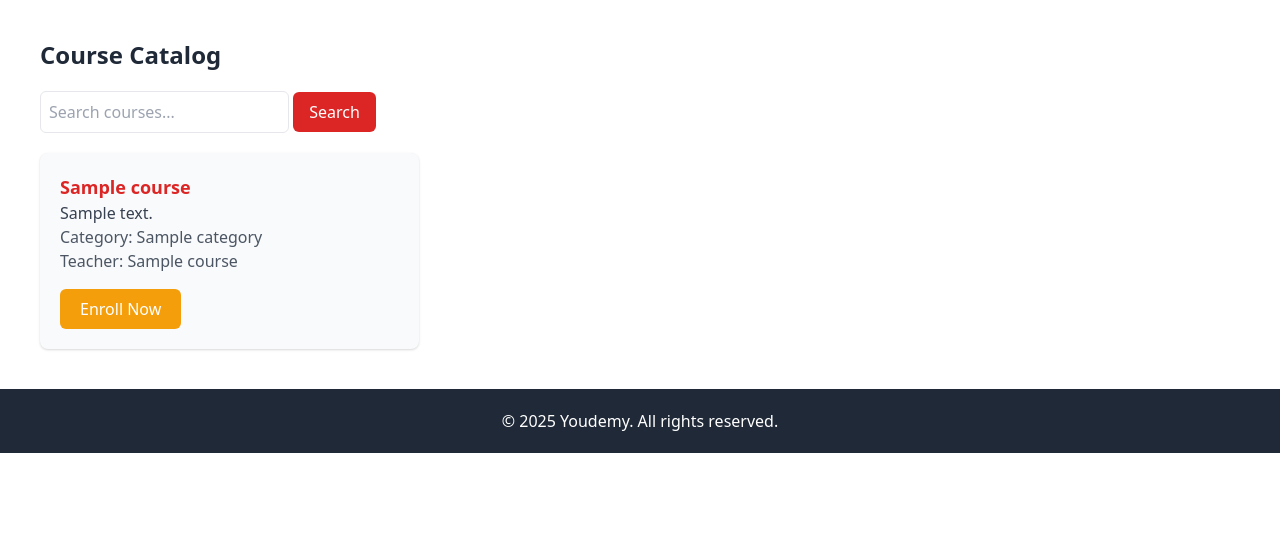
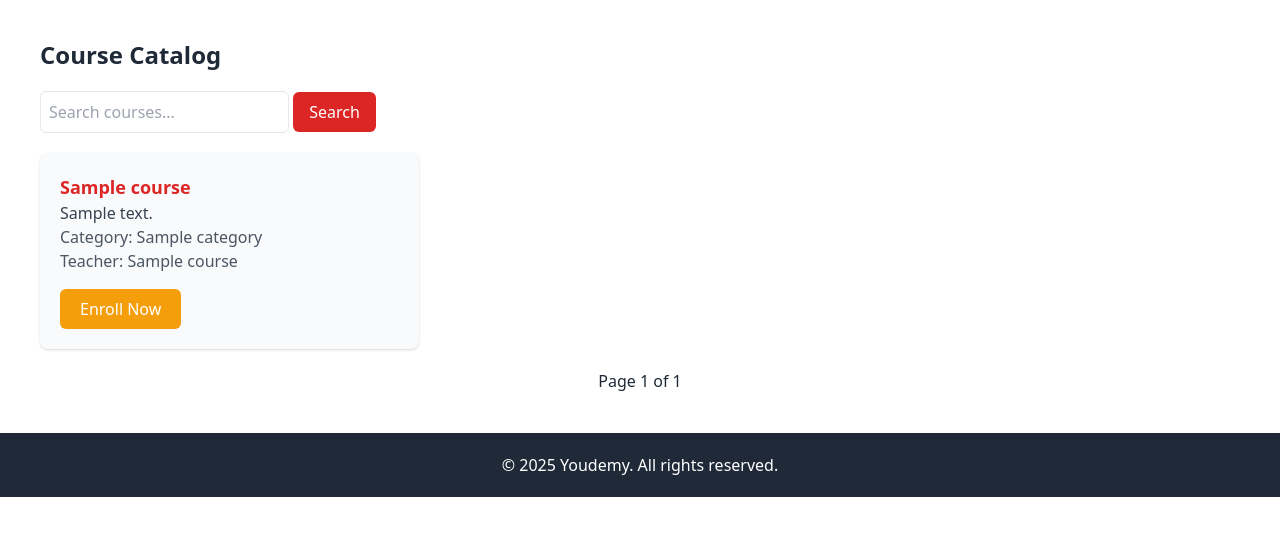
Before and after one commit to Youcode-Classe-E-2024-2025/oumaima_aitsaid_Udemy, a PHP site: template Views/courseListView.php in a window 1280 px wide. Shown: the part 61-597 px from the top of the page. Run offline with PHP 8.4, Linux system fonts and the light colour scheme; the template is opened without the code that fills it: most values are stand-ins (such as "Sample title", 1, 10 or a date in 2020).

Commit message:
ajouter pafination in course list view

```diff
--- a/Views/courseListView.php
+++ b/Views/courseListView.php
@@ -45,7 +45,19 @@
             </div>
 
             <!--------------------------------------------- Pagination ------------------------------------------------------->
+            <div class="mt-5 flex justify-center space-x-4">
+                <?php if ($currentPage > 1): ?>
+                    <a href="?action=courses&page=1<?= isset($_GET['search']) ? '&search=' . urlencode($_GET['search']) : '' ?>" class="text-red-600 hover:text-red-800">First</a>
+                    <a href="?action=courses&page=<?= $currentPage - 1 ?><?= isset($_GET['search']) ? '&search=' . urlencode($_GET['search']) : '' ?>" class="text-red-600 hover:text-red-800">Previous</a>
+                <?php endif; ?>
 
+                <span class="text-gray-800">Page <?= $currentPage ?> of <?= $totalPages ?></span>
+
+                <?php if ($currentPage < $totalPages): ?>
+                    <a href="?action=courses&page=<?= $currentPage + 1 ?><?= isset($_GET['search']) ? '&search=' . urlencode($_GET['search']) : '' ?>" class="text-red-600 hover:text-red-800">Next</a>
+                    <a href="?action=courses&page=<?= $totalPages ?><?= isset($_GET['search']) ? '&search=' . urlencode($_GET['search']) : '' ?>" class="text-red-600 hover:text-red-800">Last</a>
+                <?php endif; ?>
+            </div>
         </section>
 
         <?php include 'footer.php'?>
```
